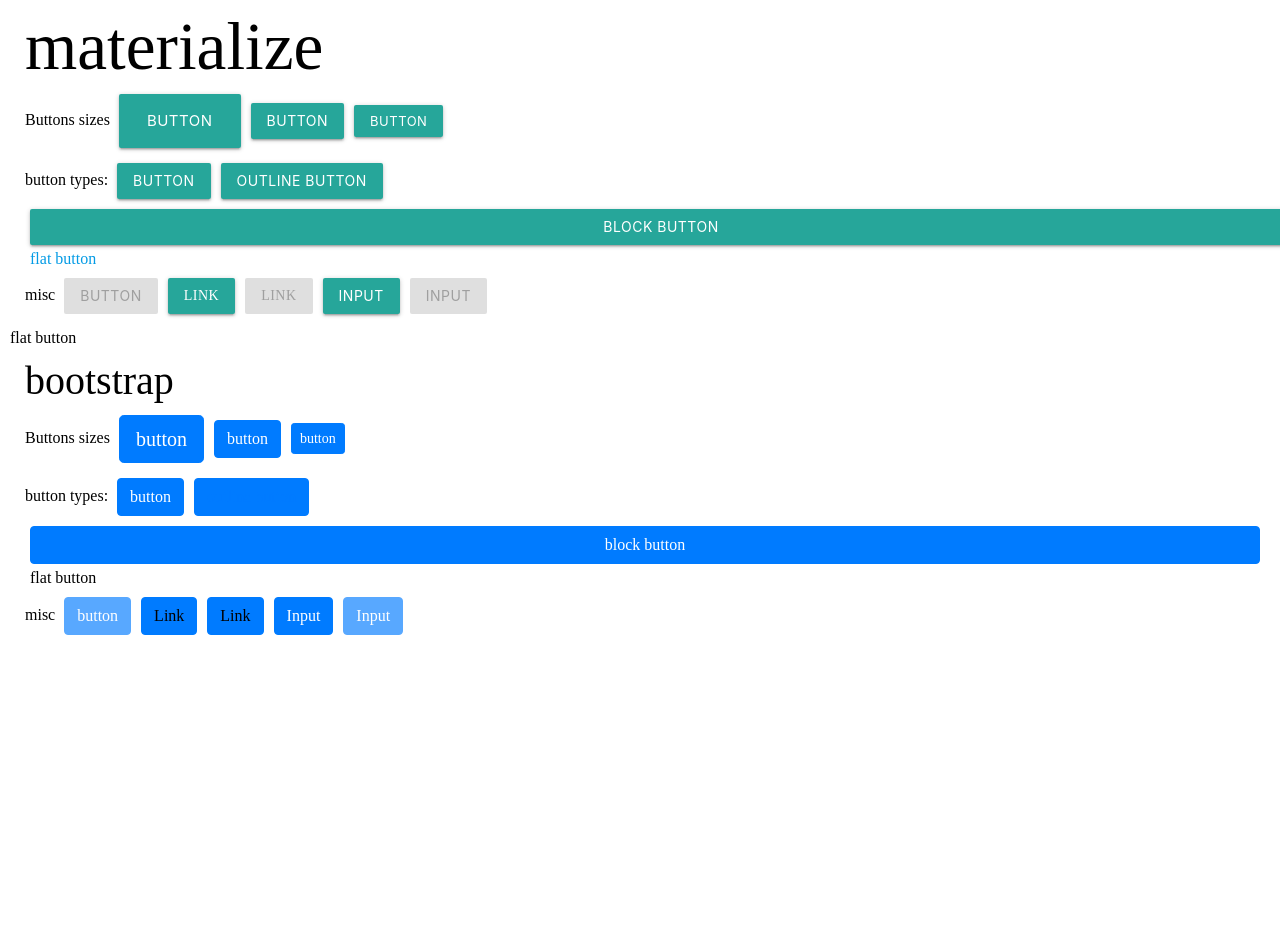
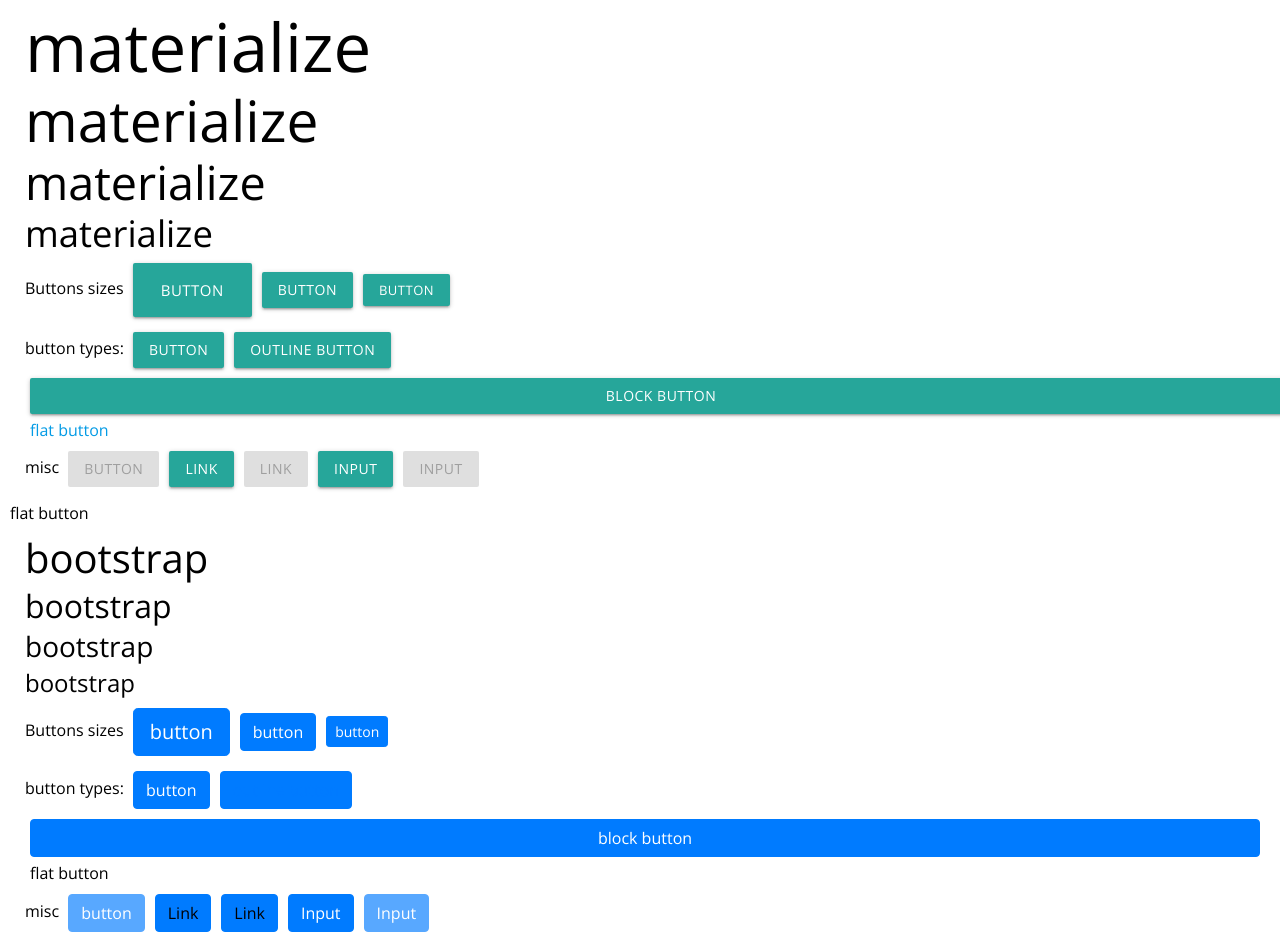
Before and after one commit to droshev/css-agnostic, an Angular app: page / in a window 1280 px wide. Before the commit the page ends 800 px from the top, so only its background shows below. Built offline with nearby package versions, Linux system fonts and the light colour scheme.

Commit message:
Add font family

```diff
--- a/src/app/plain/plain.component.html
+++ b/src/app/plain/plain.component.html
@@ -1,5 +1,8 @@
 <div [class]="type">
     <h1>{{type}}</h1>
+    <h2>{{type}}</h2>
+    <h3>{{type}}</h3>
+    <h4>{{type}}</h4>
 
     <div>
         Buttons sizes
--- a/src/index.html
+++ b/src/index.html
@@ -1,5 +1,6 @@
 <!doctype html>
 <html lang="en">
+
 <head>
   <meta charset="utf-8">
   <title>CssAgnostic</title>
@@ -7,8 +8,13 @@
 
   <meta name="viewport" content="width=device-width, initial-scale=1">
   <link rel="icon" type="image/x-icon" href="favicon.ico">
+
+  <link href="https://fonts.googleapis.com/css?family=Open Sans" rel="stylesheet" type="text/css">
+
 </head>
+
 <body>
   <app-root></app-root>
 </body>
+
 </html>
--- a/src/styles.scss
+++ b/src/styles.scss
@@ -2,10 +2,12 @@
 
 body {
   margin: 10px;
+  font-family: 'Open Sans';
 }
 
 /* material */
 .materialize {
+  $font-stack: 'Open Sans';
   @import '../node_modules/materialize-css/sass/materialize.scss';
 
   button,
```
